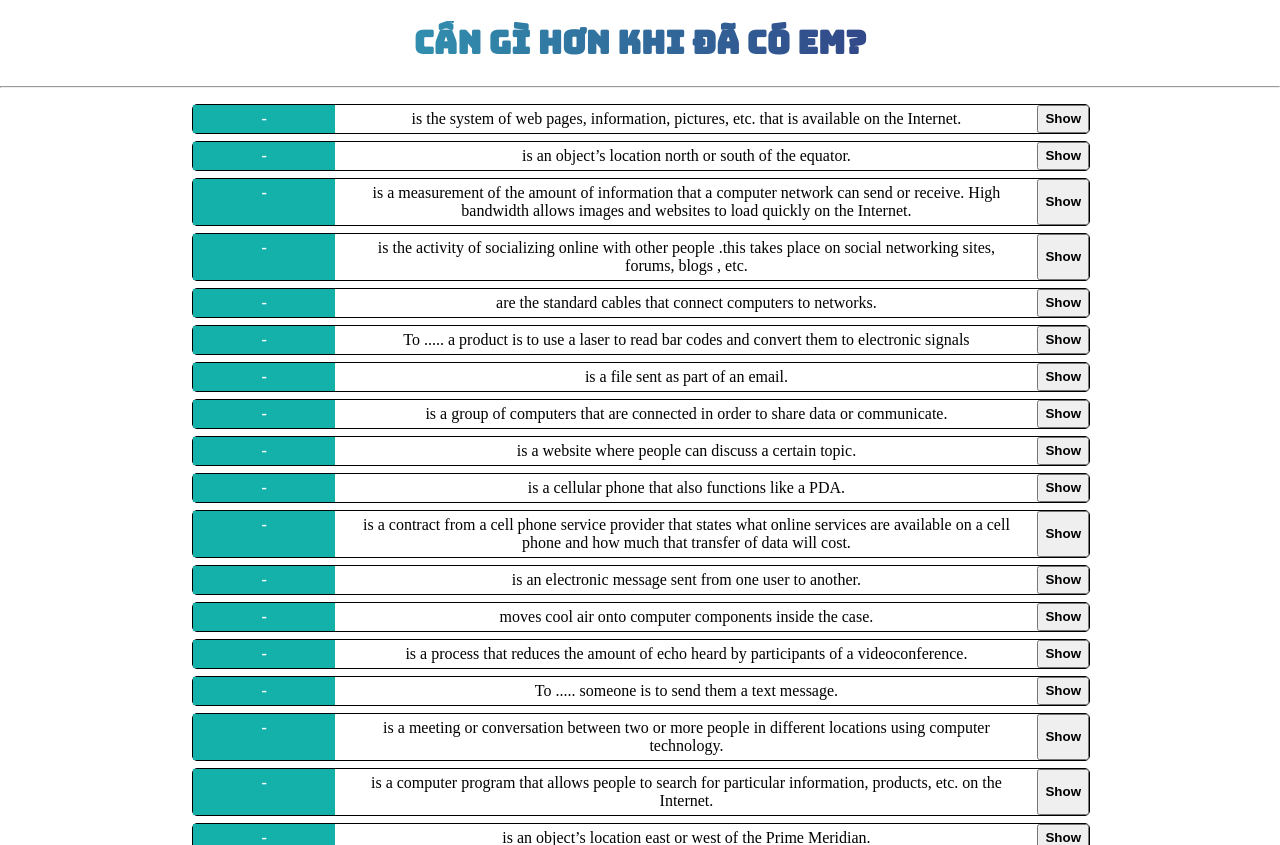
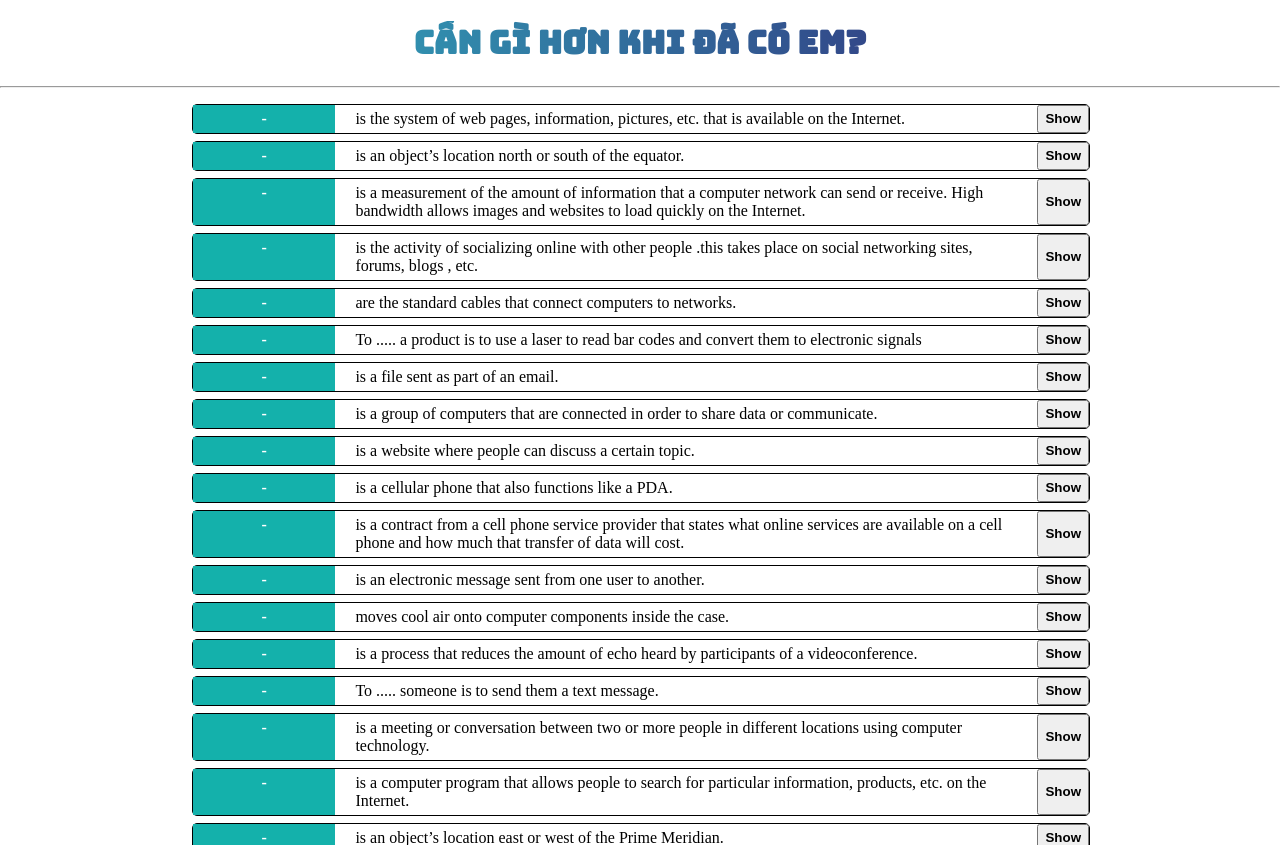
Before and after one commit to ryanphanrp/engrisk2voca, a Django app: page / in a window 1280 px wide. Shown: the top 845 px of the page. Run offline with Django 3.2, Linux system fonts and the light colour scheme; data comes from the database, SQL or seed files in the repository.

Commit message:
third commit

```diff
--- a/static/css/style.css
+++ b/static/css/style.css
@@ -41,6 +41,7 @@ ul {
 .definition-sentence {
     padding: 5px 20px;
     width: 100%;
+    text-align: left;
 }
 
 button {
```
